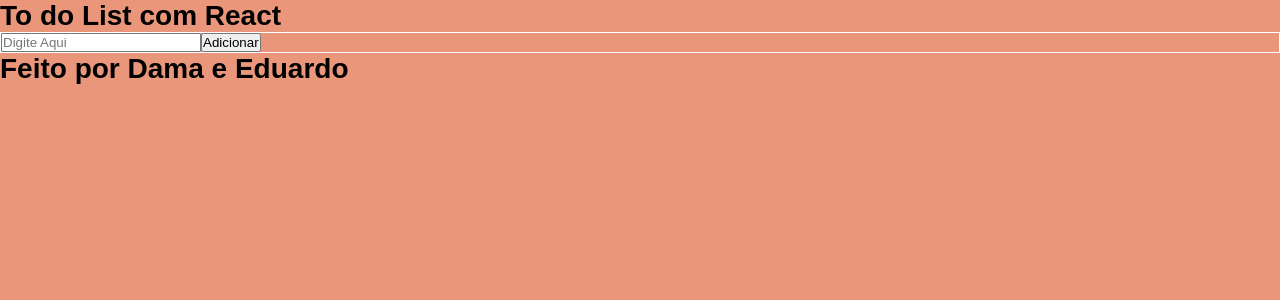
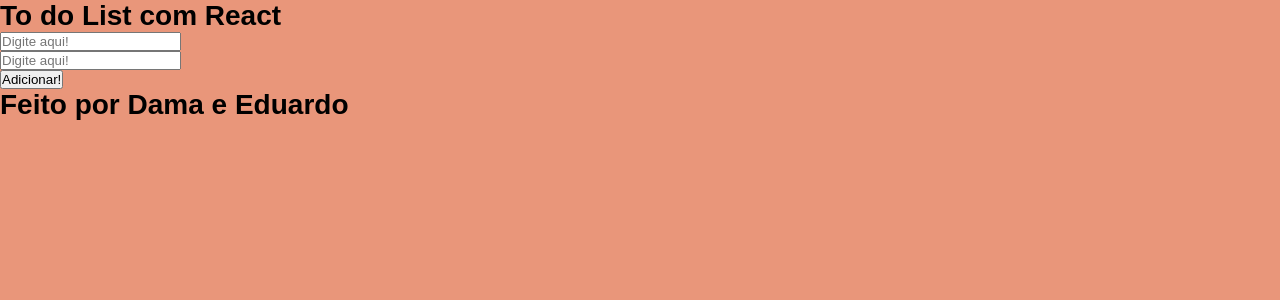
Before and after one commit to dudubisinella/ToDoList-React, a React app: page / in a window 1280 px wide. Shown: the top 300 px of the page. Built offline with nearby package versions, Linux system fonts and the light colour scheme.

Commit message:
simples lógica

```diff
--- a/src/App.js
+++ b/src/App.js
@@ -3,21 +3,18 @@ import React from "react";
 import Header from "./components/Header";
 import Main from "./components/Main";
 import Footer from "./components/Footer";
+
 import "./App.css";
+import { useState } from "react";
 
 function App() {
   return (
     <>
-      <Header title="To do List com React">
-        <div>
-          <ul></ul>
-        </div>
-      </Header>
+      <Header title="To do List com React" />
 
-      <Main>
-        <input type="text" placeholder="Digite Aqui" />
-        <button>Adicionar</button>
-      </Main>
+
+      <Main />
+
 
       <Footer title="Feito por Dama e Eduardo" />
     </>
--- a/src/app.css
+++ b/src/app.css
@@ -10,11 +10,3 @@ body {
   font: 14px sans-serif;
   color: #000;
 }
-
-main {
-  border: 1px white solid;
-}
-
-input {
-  width: 200px;
-}
--- a/src/components/Header.js
+++ b/src/components/Header.js
@@ -1,11 +1,9 @@
 import React from "react";
 
-export default function Header({ title, children }) {
+export default function Header({ title }) {
   return (
     <header>
-      <h1> {title} </h1>
-
-      {children}
+      <h1>{title}</h1>
     </header>
   );
-}
+};
--- a/src/components/Main.js
+++ b/src/components/Main.js
@@ -1,9 +1,44 @@
-import React from "react";
+import React, { useState } from "react";
 
-export default function Main({ title, children }) {
-  return (
-    <main>
-      {children}
-    </main>
-  );
+function Main() {
+
+    const [Lista, setLista] = useState([]);
+    const [novaTarefa, setnovaTarefa] = useState("");
+    const [owner, setOwner] = useState("");
+
+    function addNovaLista() {
+        const listas = { novaTarefa, owner, Id: `${Date.now()}` };
+
+        setLista([...Lista, listas]);
+        setnovaTarefa("");
+        setOwner("");
+    }
+
+    return (
+        <>
+            <input value={novaTarefa} placeholder="Digite aqui!" type="text" onChange={(e) => setnovaTarefa(e.target.value)} />
+            <br />
+            <input value={owner} placeholder="Digite aqui!" type="text" onChange={(e) => setOwner(e.target.value)} />
+            <br />
+            <button type="button" onClick={addNovaLista}>
+                Adicionar!
+            </button>
+            <br />
+
+            <h3>{novaTarefa}</h3>
+            <h3>{owner}</h3>
+
+            <ul>
+                {Lista.map((eachLista) => (
+
+                    <li key={eachLista.simpleId}>
+                        <b>{eachLista.owner}: </b>{eachLista.novaTarefa}.
+                    </li>
+
+                ))}
+            </ul>
+        </>
+    )
 }
+
+export default Main;
```
